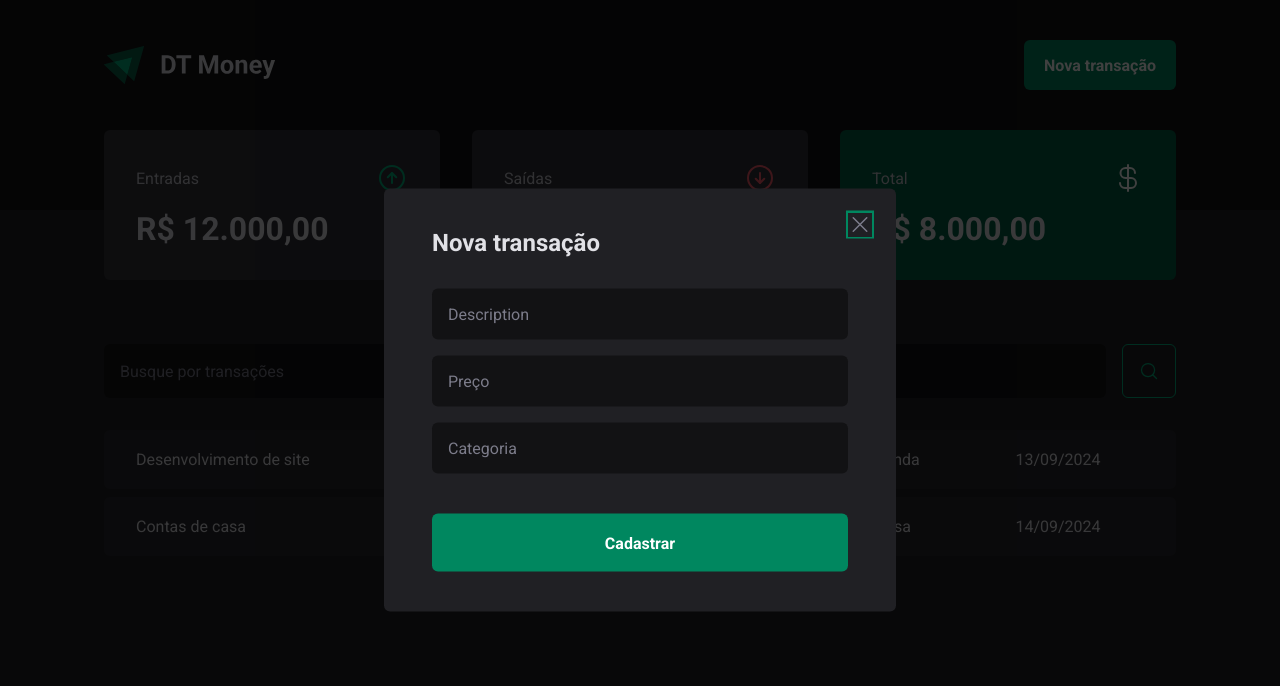
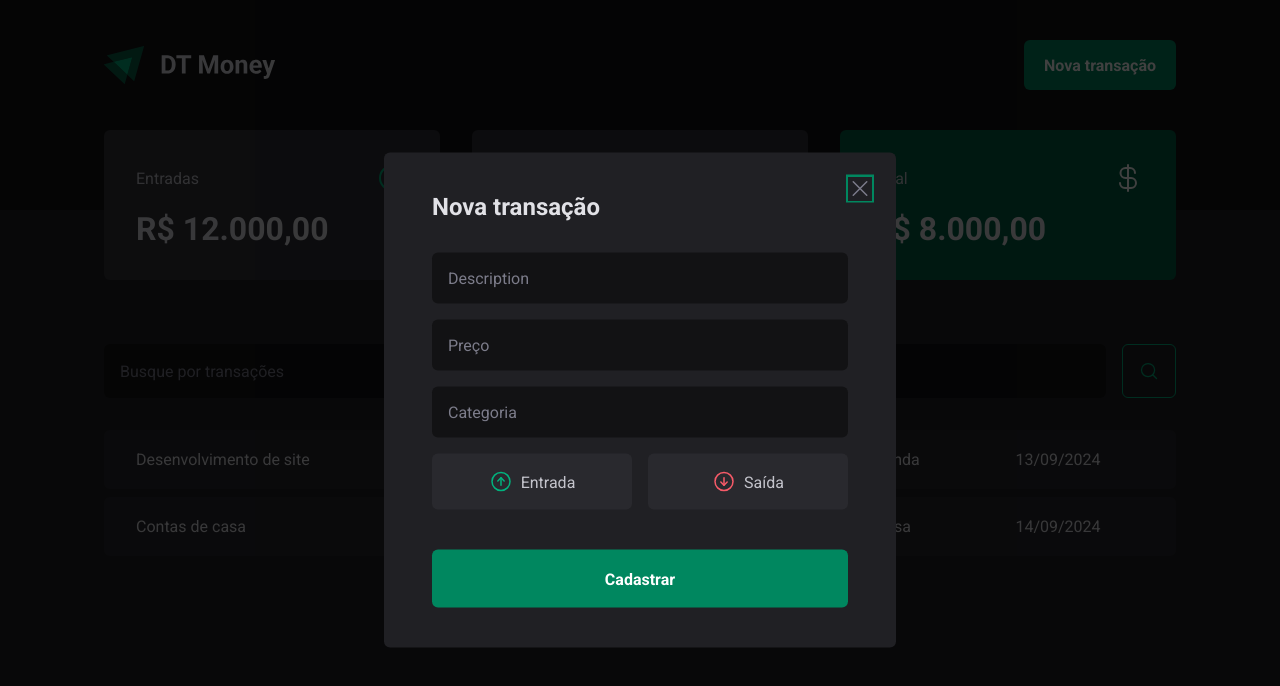
Before and after one commit to juninho15830/03-dt-money, a React (Vite) app: page / in a window 1280 px wide. Both pictures are taken after a click on the button "Nova transação". Shown: the top 686 px of the page. Built offline with nearby package versions, Linux system fonts and the light colour scheme.

Commit message:
create transaction button

```diff
--- a/package.json
+++ b/package.json
@@ -11,6 +11,7 @@
   },
   "dependencies": {
     "@radix-ui/react-dialog": "^1.1.2",
+    "@radix-ui/react-radio-group": "^1.2.1",
     "@types/styled-components": "^5.1.34",
     "phosphor-react": "^1.4.1",
     "react": "^18.3.1",
--- a/src/components/NewTransactionModal/index.tsx
+++ b/src/components/NewTransactionModal/index.tsx
@@ -1,6 +1,6 @@
 import * as Dialog from '@radix-ui/react-dialog'
-import { CloseButton, Content, Overlay } from "./styles";
-import { X } from 'phosphor-react';
+import { CloseButton, Content, Overlay, TransactionType, TransactionTypeButton } from "./styles";
+import { ArrowCircleDown, ArrowCircleUp, X } from 'phosphor-react';
 
 export function NewTransactionModal() {
     return (
@@ -19,6 +19,17 @@
                     <input type="number" placeholder="Preço" required/>
                     <input type="text" placeholder="Categoria" required/>
 
+                    <TransactionType>
+                        <TransactionTypeButton variant='income'>
+                            <ArrowCircleUp size={24}/>
+                            Entrada
+                        </TransactionTypeButton>
+                        <TransactionTypeButton variant='outcome'>
+                            <ArrowCircleDown size={24}/>
+                            Saída
+                        </TransactionTypeButton>
+                    </TransactionType>
+
                     <button type="submit">
                         Cadastrar
                     </button>
--- a/src/components/NewTransactionModal/styles.ts
+++ b/src/components/NewTransactionModal/styles.ts
@@ -68,3 +68,31 @@
     cursor: pointer;
     color: ${props => props.theme['gray-500']};
 `
+
+export const TransactionType = styled.div`
+    display: grid;
+    grid-template-columns: repeat(2, 1fr);
+    gap: 1rem;
+    margin-top: 0%.5rem;
+`
+
+interface TransactionTypeButtonProps {
+    variant: 'income' | 'outcome';
+}
+
+export const TransactionTypeButton = styled.div<TransactionTypeButtonProps>`
+    background: ${props => props.theme['gray-700']};
+    padding: 1rem;
+    display: flex;
+    align-items: center;
+    justify-content: center;
+    gap: 0.5rem;
+    border-radius: 6px;
+    cursor: pointer;
+    border: 0;
+    color: ${props => props.theme['gray-300']};
+
+    svg {
+        color: ${props => props.variant === 'income' ? props.theme['green-300'] : props.theme['red-300']}
+    }
+`
```
Also changed, not shown: 1 other file (tests, documents, lock files or other folders).
